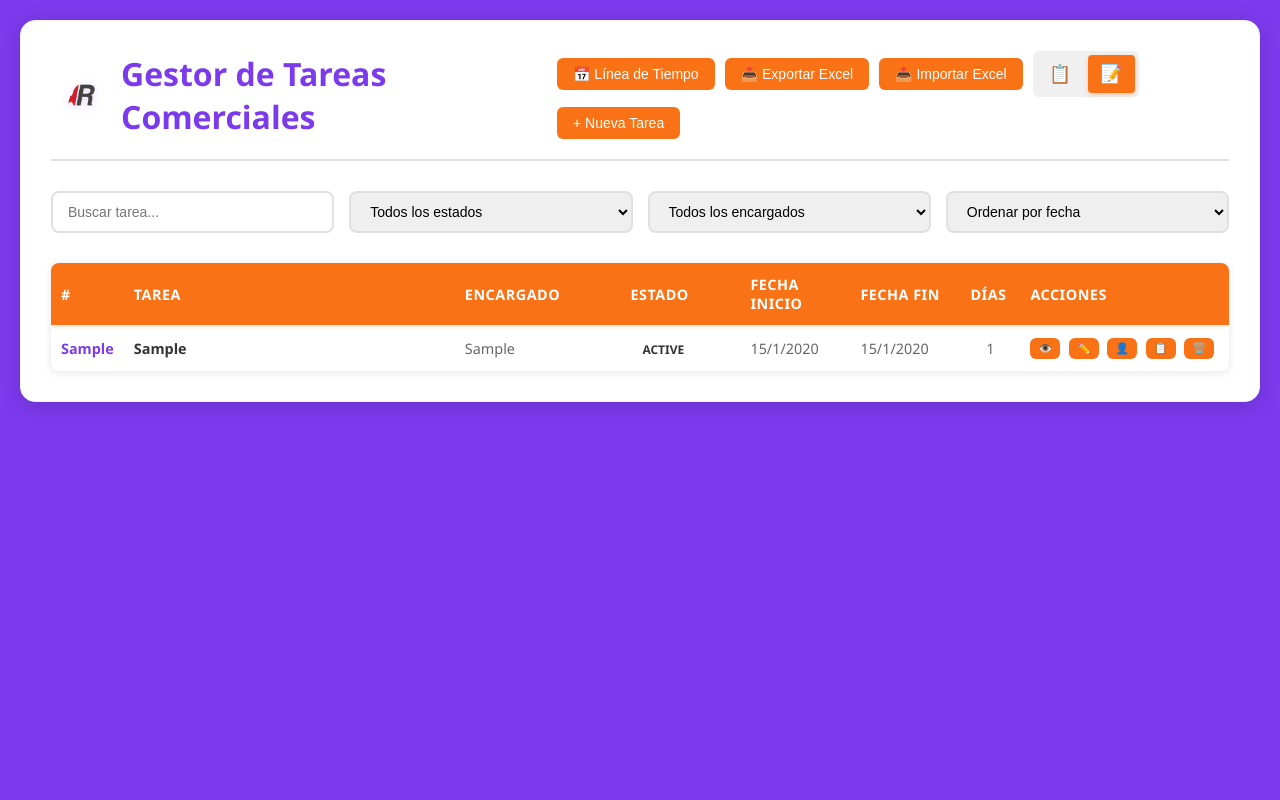
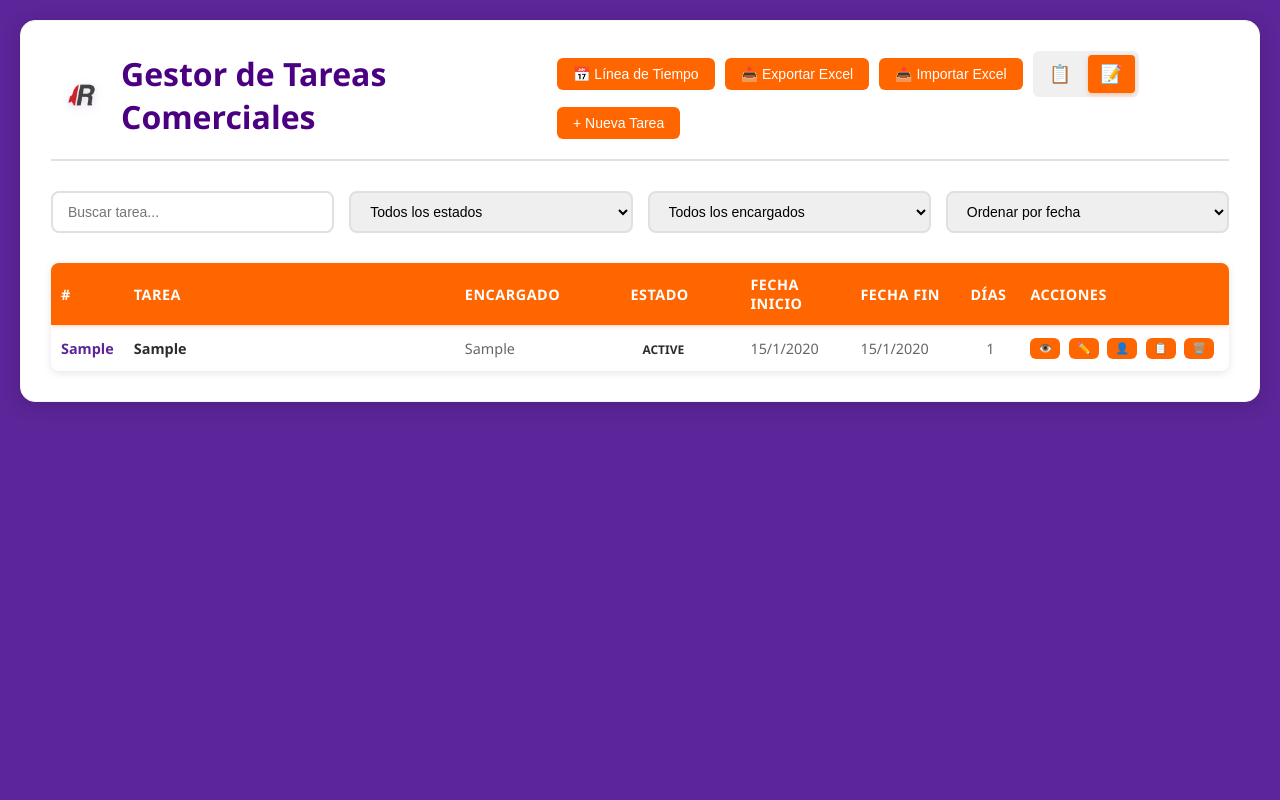
Before and after one commit to Slaverde/GestorTareasRocke, a Flask app: page / in a window 1280 px wide. Run offline with Flask 3, Linux system fonts and the light colour scheme; tables that the repository leaves empty hold one stand-in row (values such as "Sample post").

Commit message:
Cambiando el diseño

```diff
--- a/static/style.css
+++ b/static/style.css
@@ -6,10 +6,10 @@
 
 body {
     font-family: 'Segoe UI', Tahoma, Geneva, Verdana, sans-serif;
-    background: #7C3AED;
+    background: #5C2599;
     min-height: 100vh;
     padding: 20px;
-    color: #333;
+    color: #2C2C2C;
 }
 
 .container {
@@ -32,21 +32,17 @@ header {
 }
 
 header h1 {
-    color: #7C3AED;
+    color: #4B0082;
     font-size: 2em;
     display: flex;
     align-items: center;
 }
 
 header h1 img {
-    filter: drop-shadow(0 2px 4px rgba(124, 58, 237, 0.2));
+    filter: drop-shadow(0 2px 4px rgba(92, 37, 153, 0.2));
     height: 40px;
     width: auto;
     margin-right: 10px;
-}
-
-header h1 img {
-    filter: drop-shadow(0 2px 4px rgba(124, 58, 237, 0.2));
 }
 
 .filters {
@@ -198,12 +194,12 @@ header h1 img {
 }
 
 .btn-primary {
-    background: #F97316;
+    background: #FF6600;
     color: white;
 }
 
 .btn-primary:hover {
-    background: #EA580C;
+    background: #FF8C00;
 }
 
 .btn-secondary {
@@ -216,39 +212,39 @@ header h1 img {
 }
 
 .btn-success {
-    background: #F97316;
+    background: #FF6600;
     color: white;
 }
 
 .btn-success:hover {
-    background: #EA580C;
+    background: #FF8C00;
 }
 
 .btn-warning {
-    background: #F97316;
+    background: #FF6600;
     color: white;
 }
 
 .btn-warning:hover {
-    background: #EA580C;
+    background: #FF8C00;
 }
 
 .btn-danger {
-    background: #F97316;
+    background: #FF6600;
     color: white;
 }
 
 .btn-danger:hover {
-    background: #EA580C;
+    background: #FF8C00;
 }
 
 .btn-info {
-    background: #F97316;
+    background: #FF6600;
     color: white;
 }
 
 .btn-info:hover {
-    background: #EA580C;
+    background: #FF8C00;
 }
 
 .btn-sm {
@@ -659,13 +655,13 @@ header h1 img {
 }
 
 .btn-vista-active {
-    background: #F97316;
+    background: #FF6600;
     color: white;
-    box-shadow: 0 2px 4px rgba(249, 115, 22, 0.3);
+    box-shadow: 0 2px 4px rgba(255, 102, 0, 0.3);
 }
 
 .btn-vista-active:hover {
-    background: #EA580C;
+    background: #FF8C00;
 }
 
 .btn-vista-active img {
@@ -683,9 +679,9 @@ header h1 img {
 }
 
 .tabla-tareas thead {
-    background: #F97316;
+    background: #FF6600;
     color: white;
-    box-shadow: 0 2px 4px rgba(249, 115, 22, 0.2);
+    box-shadow: 0 2px 4px rgba(255, 102, 0, 0.2);
 }
 
 .tabla-tareas th {
@@ -721,7 +717,7 @@ header h1 img {
     width: 60px;
     text-align: center;
     font-weight: 600;
-    color: #7C3AED;
+    color: #5C2599;
 }
 
 .col-tarea {
```
Also changed, not shown: other parts of static/style.css (+32 -32 lines).
